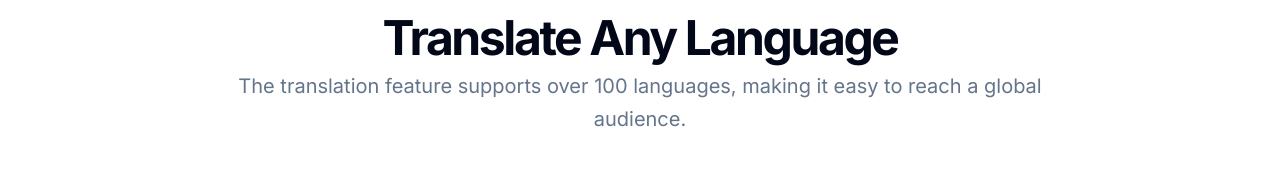
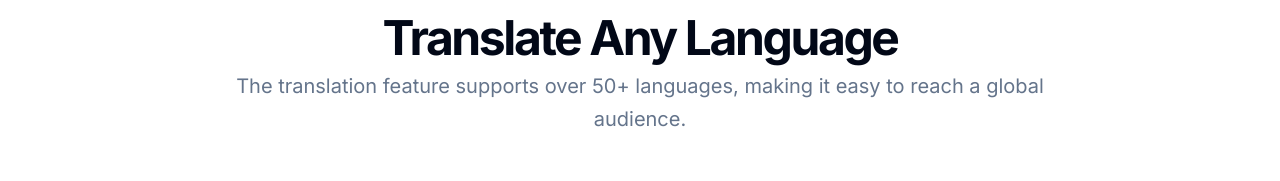
Before and after one commit to thenameisajay/Google-Translate-React-Component, a Next.js app: page / in a window 1280 px wide. Shown: the part 539-720 px from the top of the page. Built offline with nearby package versions, Linux system fonts and the light colour scheme.

Commit message:
more languages added

```diff
--- a/src/app/page.tsx
+++ b/src/app/page.tsx
@@ -17,9 +17,7 @@ export default function Page() {
                     prefetch={false}
                 >
                     <Translate className="size-6" />
-                    <span className="sr-only">
-                        Translate Language Switcher
-                    </span>
+                    <span className="sr-only">Translate Language Switcher</span>
                 </Link>
             </header>
             <main className="flex-1">
@@ -59,7 +57,7 @@ export default function Page() {
                                     Translate Any Language
                                 </h2>
                                 <p className="max-w-[900px] text-muted-foreground md:text-xl/relaxed lg:text-base/relaxed xl:text-xl/relaxed">
-                                    The translation feature supports over 100
+                                    The translation feature supports over 50+
                                     languages, making it easy to reach a global
                                     audience.
                                 </p>
@@ -140,8 +138,8 @@ export default function Page() {
             </main>
             <footer className="flex w-full shrink-0 flex-col items-center gap-2 border-t px-4 py-6 sm:flex-row md:px-6">
                 <p className="text-xs text-muted-foreground">
-                    &copy; 2024 Translate Language Switcher App. All
-                    rights reserved.
+                    &copy; 2024 Translate Language Switcher App. All rights
+                    reserved.
                 </p>
                 <nav className="flex gap-4 sm:ml-auto sm:gap-6">
                     <Link
--- a/src/components/language/googleTranslator/Component.tsx
+++ b/src/components/language/googleTranslator/Component.tsx
@@ -16,6 +16,8 @@ const GoogleTranslator = ({ show }: { show: boolean }) => {
                     new window.google.translate.TranslateElement(
                         {
                             pageLanguage: "en",
+                            includedLanguages:
+                                "af,am,ar,az,be,bg,bn,bs,ca,ceb,co,cs,cy,da,de,el,en,eo,es,et,eu,fa,fi,fr,fy,ga,gd,gl,gu,ha,haw,he,hi,hmn,hr,ht,hu,hy,id,ig,is,it,ja,jw,ka,kk,km,kn,ko,ku,ky,la,lt,lv,mg,mi,ms,mt,my,ne,nl,no,ny,pa,pl,pt,ro,ru,sd,si,sk,sl,sm,sn,so,sq,sr,st,sv,sw,ta,te,tg,th,tr,uk,ur,uz,vi,xh,yi,yo,zh-CN,zh-TW,zu",
                             // @ts-expect-error : Types are not available for google translate or not of concern at the moment.
                             layout: window.google.translate.TranslateElement
                                 .InlineLayout.SIMPLE,
```
Also changed, not shown: 1 other file (tests, documents, lock files or other folders).
